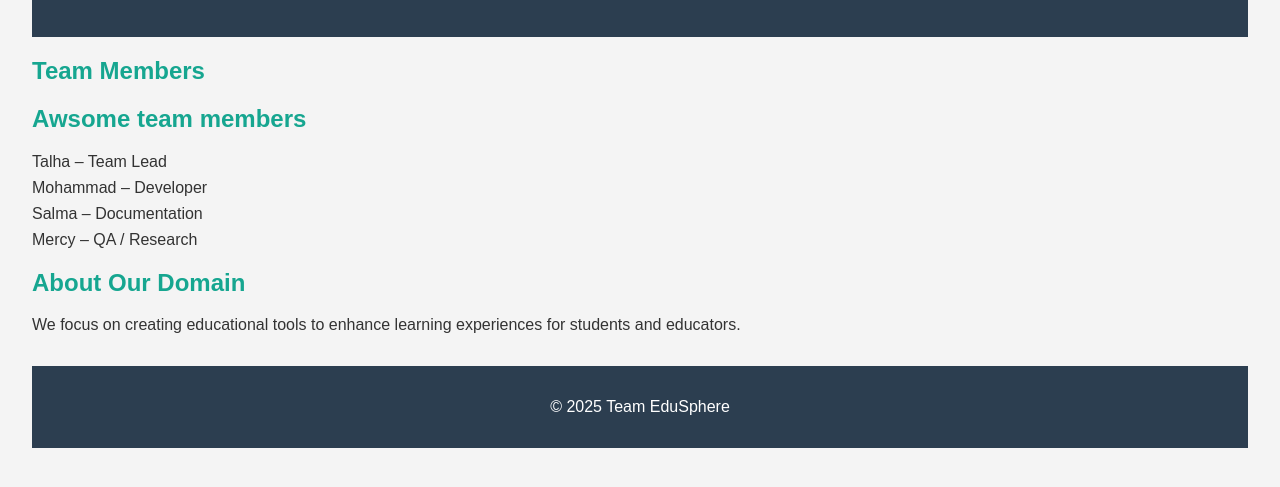
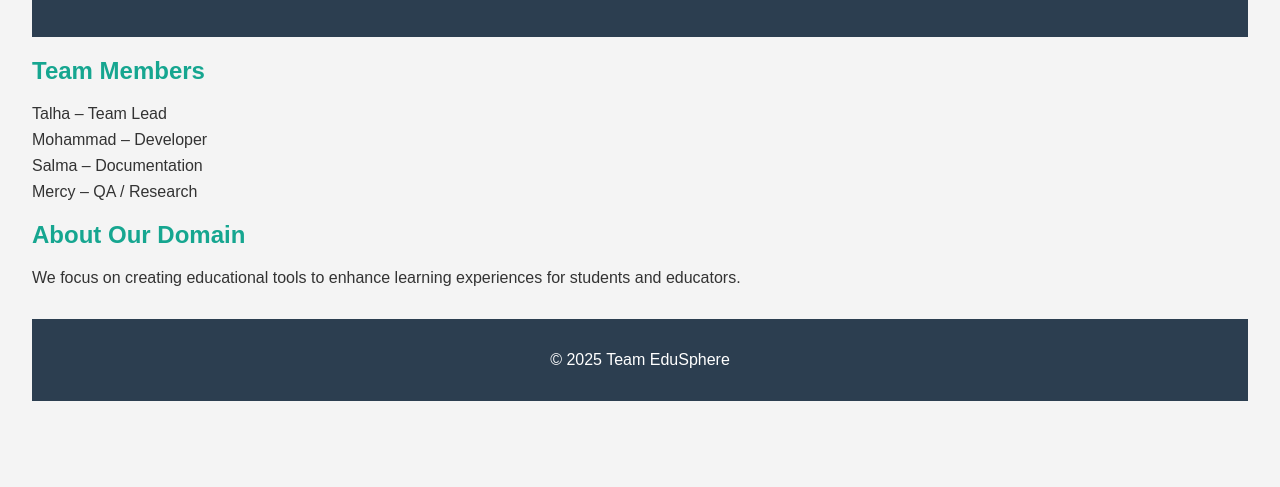
Before and after one commit to mercykorir1/software-engineering, a plain HTML site: page index.html in a window 1280 px wide. Shown: the part 125-612 px from the top of the page. Drawn offline with Linux system fonts and the light colour scheme.

Commit message:
chore: changed h2 heading

```diff
--- a/index.html
+++ b/index.html
@@ -14,7 +14,7 @@
 
   <section id="members">
     <h2>Team Members</h2>
-    <h2>Awsome team members</h2>
+
     <ul>
       <li>Talha – Team Lead</li>
       <li>Mohammad – Developer</li>
```
